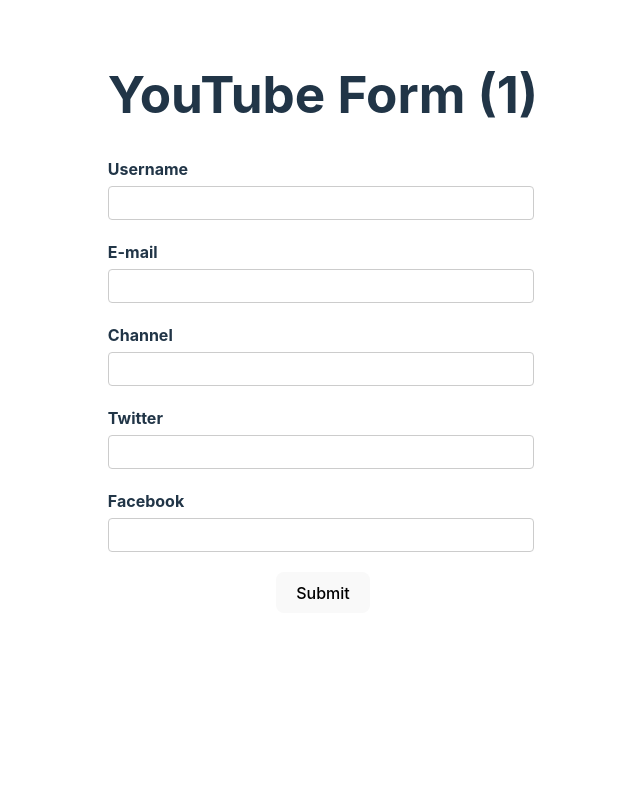
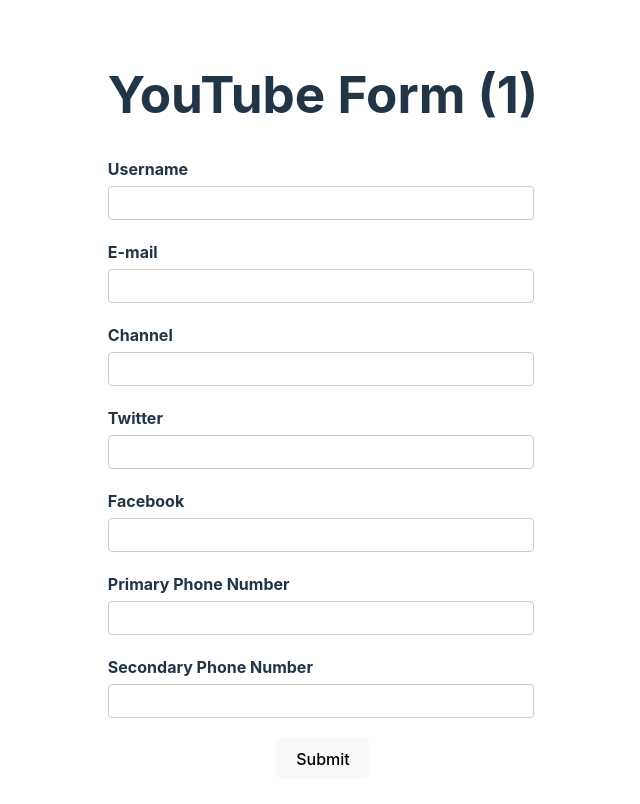
Before and after one commit to olaide-hok/React-Hook-Form, a React (Vite) app: page / in a window 1280 px wide. Shown: the top 804 px of the page, without its empty margins (317-957 px from the left). Built offline with nearby package versions, Linux system fonts and the light colour scheme.

Commit message:
Added array type data structure to default values.

```diff
--- a/src/components/YouTubeForm.tsx
+++ b/src/components/YouTubeForm.tsx
@@ -11,6 +11,7 @@
         twitter: string
         facebook: string
     }
+    phoneNumbers: string[]
 }
 
 export const YouTubeForm = () => {
@@ -23,10 +24,19 @@
                 twitter: '',
                 facebook: '',
             },
+            phoneNumbers: ['', ''],
         },
     })
     const {register, control, handleSubmit, formState} = form
     const {errors} = formState
+    const {phoneNumbers} = errors
+    console.log(phoneNumbers)
+
+    let errorMsg1, errorMsg2
+    if (phoneNumbers && phoneNumbers.length > 0) {
+        errorMsg1 = phoneNumbers[0].message
+        errorMsg2 = phoneNumbers[1].message
+    }
 
     const onSubmit = (data: FormValues) => {
         console.log('Form Submitted', data)
@@ -115,6 +125,38 @@
                     />
                 </div>
 
+                <div className="form-control">
+                    <label htmlFor="primary-phone">Primary Phone Number</label>
+                    <input
+                        type="text"
+                        id="primary-phone"
+                        {...register('phoneNumbers.0', {
+                            required: {
+                                value: true,
+                                message: 'Primary Phone Number is required',
+                            },
+                        })}
+                    />
+                    <p className="error">{errorMsg1}</p>
+                </div>
+
+                <div className="form-control">
+                    <label htmlFor="secondary-phone">
+                        Secondary Phone Number
+                    </label>
+                    <input
+                        type="text"
+                        id="secondary-phone"
+                        {...register('phoneNumbers.1', {
+                            required: {
+                                value: true,
+                                message: 'Secondary Phone Number is required',
+                            },
+                        })}
+                    />
+                    <p className="error">{errorMsg2}</p>
+                </div>
+
                 <button>Submit</button>
             </form>
             <DevTool control={control} />
```
